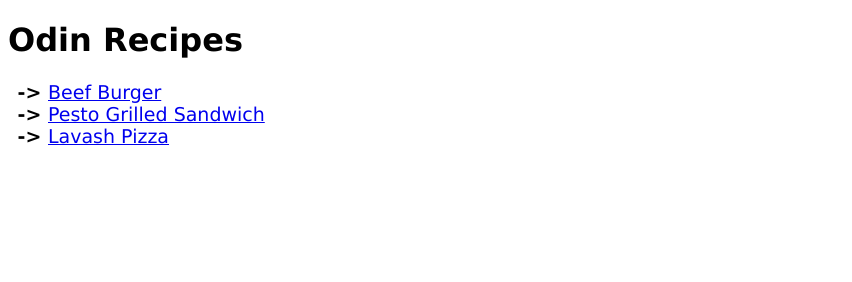
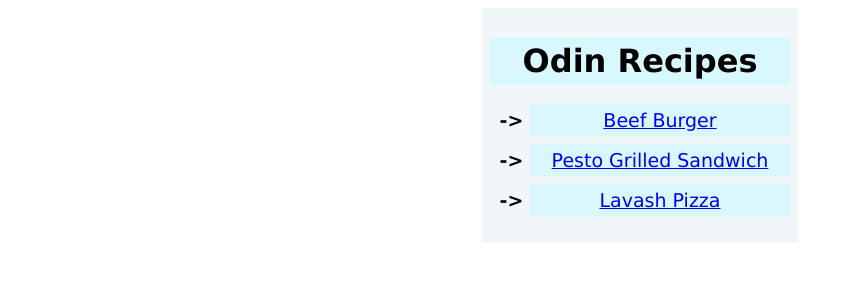
Before and after one commit to Zainds/odin-recipes, a plain HTML site: page index.html in a window 1280 px wide. Shown: the whole page, without its empty margins (0-852 px from the left). Drawn offline with Linux system fonts and the light colour scheme.

Commit message:
Center and color homepage

```diff
--- a/index.html
+++ b/index.html
@@ -7,11 +7,14 @@
     <link rel="stylesheet" href="styles.css">
 </head>
 <body>
+    <div class="container">
     <h1>Odin Recipes</h1>
     <ul class="main-list">
         <li><a href="recipes/burger.html" >Beef Burger</a></li>
         <li><a href="recipes/sandwich.html" >Pesto Grilled Sandwich</a></li>
         <li><a href="recipes/pizza.html" >Lavash Pizza</a></li>
     </ul>
+
+    </div>
 </body>
 </html>
--- a/styles.css
+++ b/styles.css
@@ -18,3 +18,17 @@ ol li::marker{
 .home{
     font-weight: bold;
 }
+
+.container{
+    width: 300px;
+    text-align: c;
+    margin: 0 auto;
+    text-align: center;
+    padding: 8px;
+    background-color: rgb(241, 247, 248);
+}
+.container li, .container h1{
+    background-color: rgb(217, 248, 254);
+    padding: 5px;
+    margin-bottom: 8px;
+}
```
